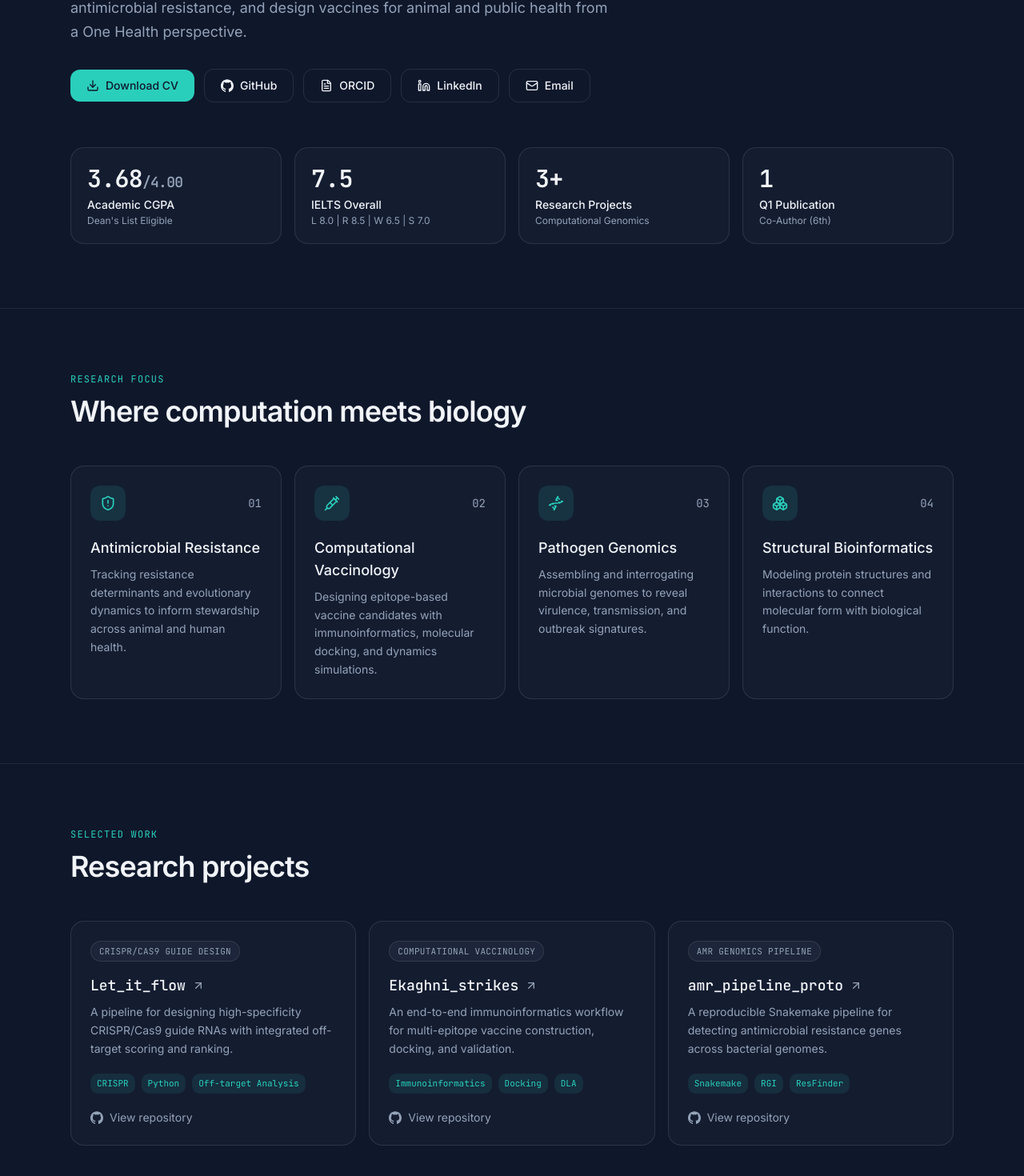
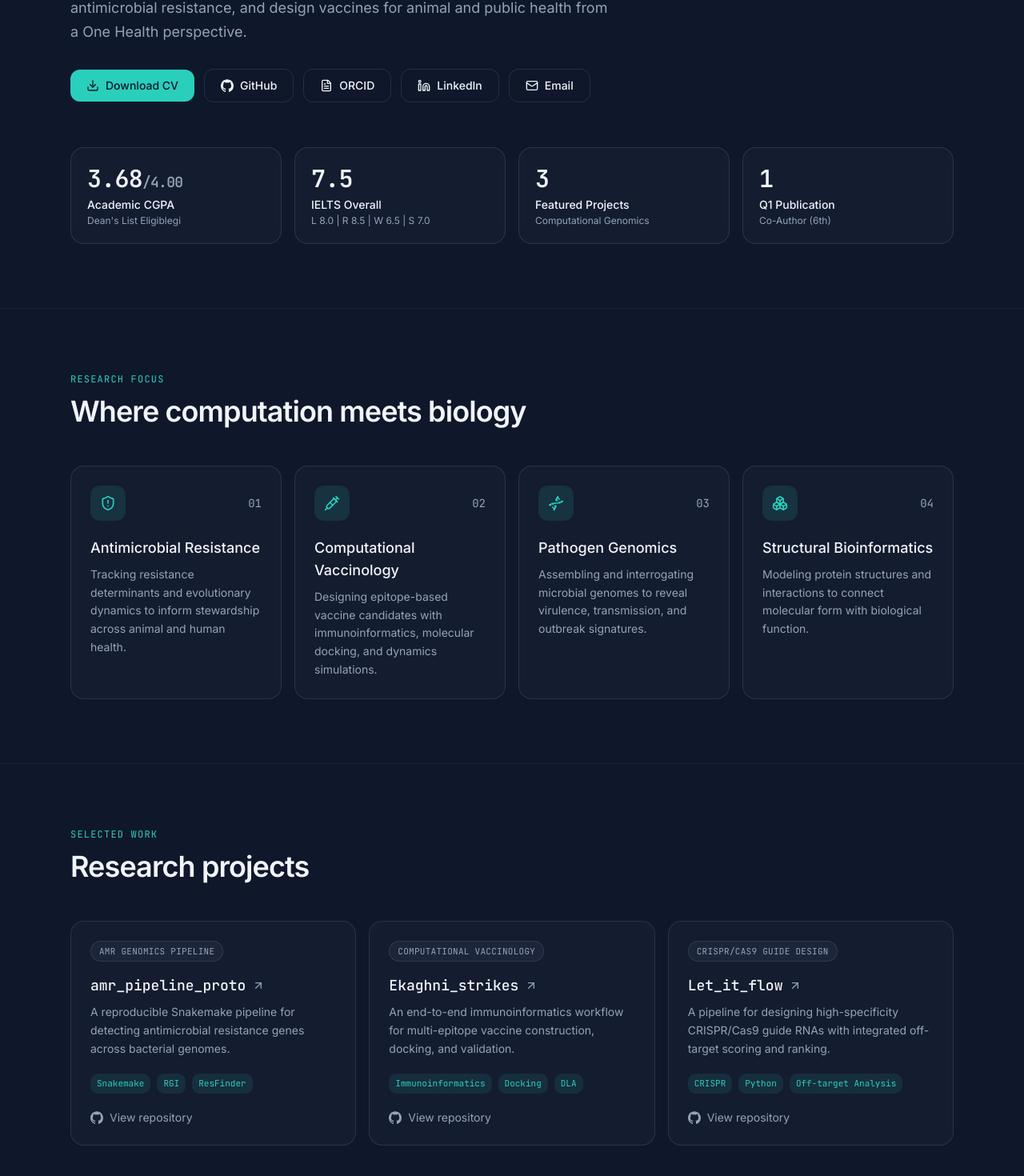
Before and after one commit to hasibulhossainsau-netizen/md-hasibul-hossain-portfolio, a Next.js app: page / in a window 1280 px wide. Shown: the part 469-1939 px from the top of the page at 80% size. Built offline with nearby package versions, Linux system fonts and the light colour scheme.

Commit message:
update portfolio details

```diff
--- a/components/hero-section.tsx
+++ b/components/hero-section.tsx
@@ -24,9 +24,9 @@ function LinkedinIcon(props: React.SVGProps<SVGSVGElement>) {
 }
 
 const STATS = [
-  { value: '3.68', suffix: '/4.00', label: 'Academic CGPA', subtext: "Dean's List Eligible" },
+  { value: '3.68', suffix: '/4.00', label: 'Academic CGPA', subtext: "Dean's List Eligiblegi" },
   { value: '7.5', suffix: '', label: 'IELTS Overall', subtext: 'L 8.0 | R 8.5 | W 6.5 | S 7.0' },
-  { value: '3+', suffix: '', label: 'Research Projects', subtext: 'Computational Genomics' },
+  { value: '3', suffix: '', label: 'Featured Projects', subtext: 'Computational Genomics' },
   { value: '1', suffix: '', label: 'Q1 Publication', subtext: 'Co-Author (6th)' },
 ]
 
--- a/components/projects-section.tsx
+++ b/components/projects-section.tsx
@@ -11,12 +11,12 @@ type Project = {
 
 const PROJECTS: Project[] = [
   {
-    name: 'Let_it_flow',
-    focus: 'CRISPR/Cas9 Guide Design',
+    name: 'amr_pipeline_proto',
+    focus: 'AMR Genomics Pipeline',
     description:
-      'A pipeline for designing high-specificity CRISPR/Cas9 guide RNAs with integrated off-target scoring and ranking.',
-    tags: ['CRISPR', 'Python', 'Off-target Analysis'],
-    repoUrl: 'https://github.com/hasibulhossainsau-netizen/Let_it_flow',
+      'A reproducible Snakemake pipeline for detecting antimicrobial resistance genes across bacterial genomes.',
+    tags: ['Snakemake', 'RGI', 'ResFinder'],
+    repoUrl: 'https://github.com/hasibulhossainsau-netizen/amr_pipeline_proto',
   },
   {
     name: 'Ekaghni_strikes',
@@ -27,12 +27,12 @@ const PROJECTS: Project[] = [
     repoUrl: 'https://github.com/hasibulhossainsau-netizen/Ekaghni_strikes',
   },
   {
-    name: 'amr_pipeline_proto',
-    focus: 'AMR Genomics Pipeline',
+    name: 'Let_it_flow',
+    focus: 'CRISPR/Cas9 Guide Design',
     description:
-      'A reproducible Snakemake pipeline for detecting antimicrobial resistance genes across bacterial genomes.',
-    tags: ['Snakemake', 'RGI', 'ResFinder'],
-    repoUrl: 'https://github.com/hasibulhossainsau-netizen/amr_pipeline_proto',
+      'A pipeline for designing high-specificity CRISPR/Cas9 guide RNAs with integrated off-target scoring and ranking.',
+    tags: ['CRISPR', 'Python', 'Off-target Analysis'],
+    repoUrl: 'https://github.com/hasibulhossainsau-netizen/Let_it_flow',
   },
 ]
 
```
